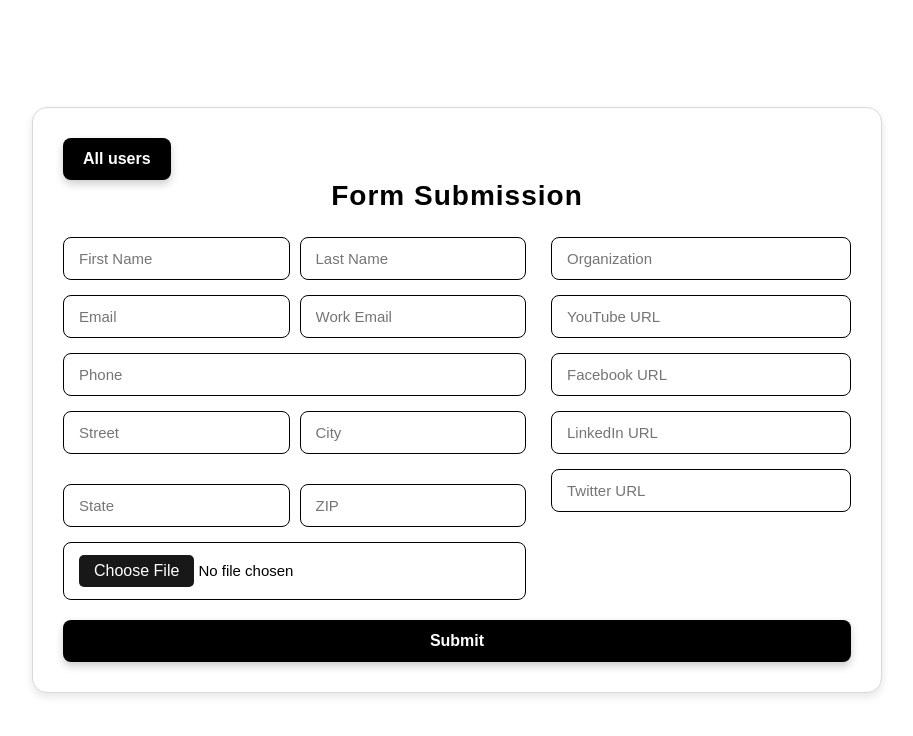
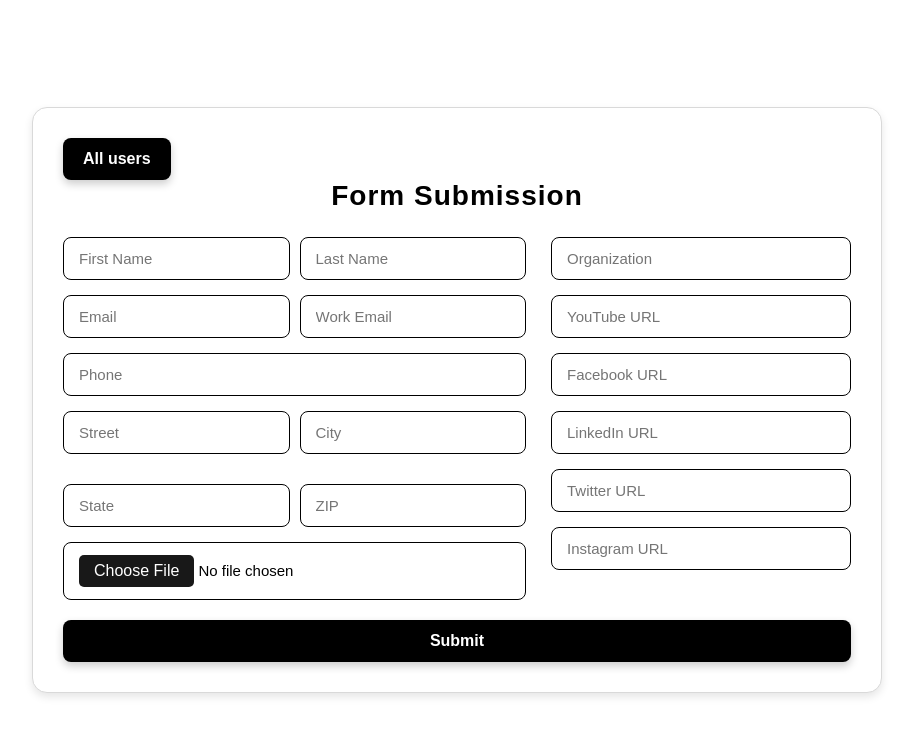
Before and after one commit to web-source-dev/final-f, a React (Create React App) app: page /qrform in a window 1280 px wide. Shown: the top 736 px of the page, without its empty margins (183-1096 px from the left). Built offline with nearby package versions, Linux system fonts and the light colour scheme.

Commit message:
Update QRForm.jsx

```diff
--- a/src/Components/QRForm.jsx
+++ b/src/Components/QRForm.jsx
@@ -20,6 +20,7 @@ const QRForm = () => {
     facebook_url: '',
     linkden_url: '',
     twitter_url: '',
+    instagram_url: '',
     user_image: null,
   });
   const [isSubmitted, setIsSubmitted] = useState(false);
@@ -107,6 +108,7 @@ const QRForm = () => {
                 facebook_url: '',
                 linkden_url: '',
                 twitter_url: '',
+                instagram_url: '',
                 user_image: null, // Reset image field after submission
             });
         }
@@ -286,6 +288,13 @@ const QRForm = () => {
                   value={formData.twitter_url}
                   onChange={handleInputChange}
                 />
+                 <input
+                  type="url"
+                  name="instagram_url"
+                  placeholder="Instagram URL"
+                  value={formData.instagram_url}
+                  onChange={handleInputChange}
+                />
               </div>
             </div>
             <button className="submit-btn" type="submit">Submit</button>
```
